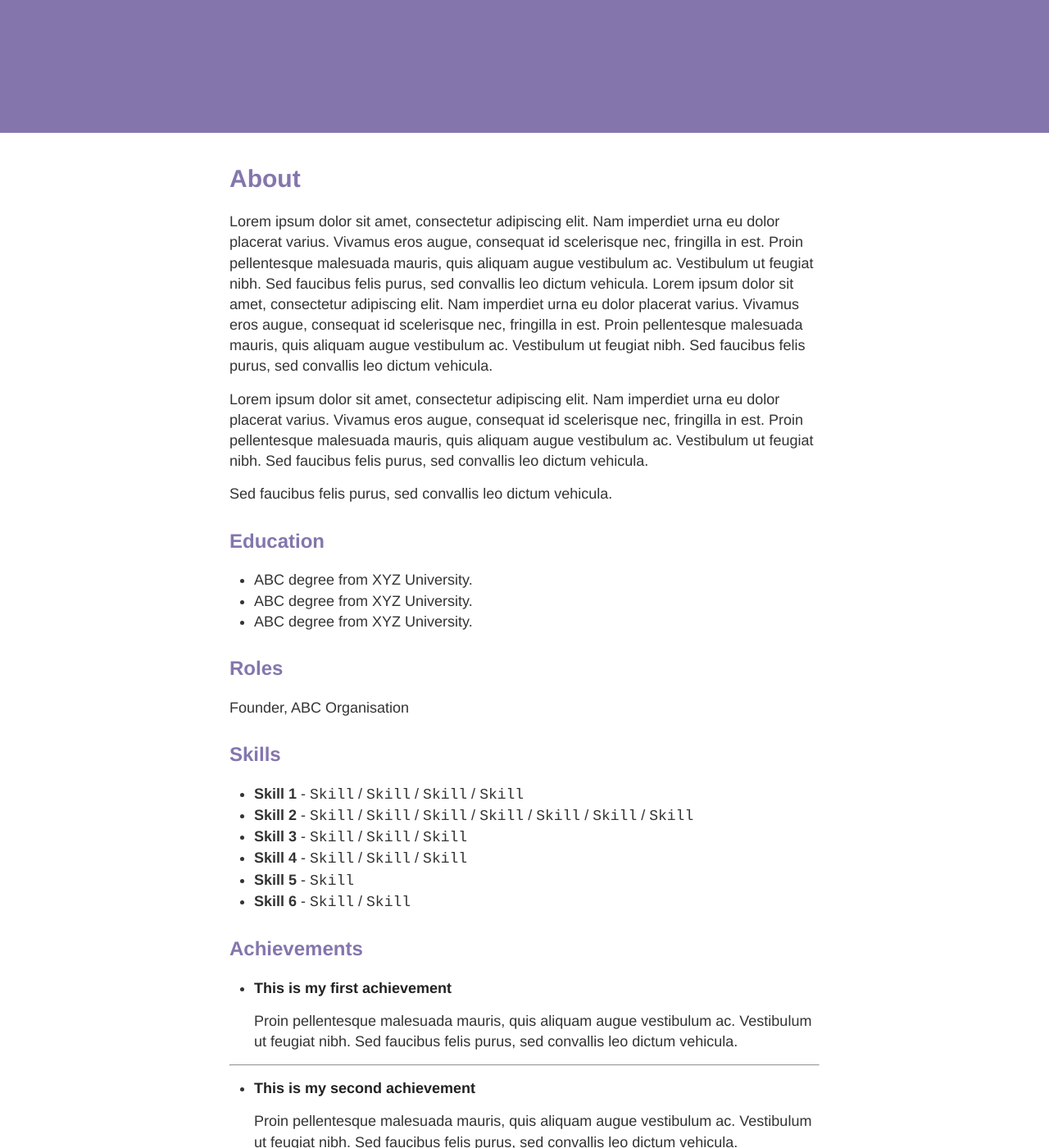
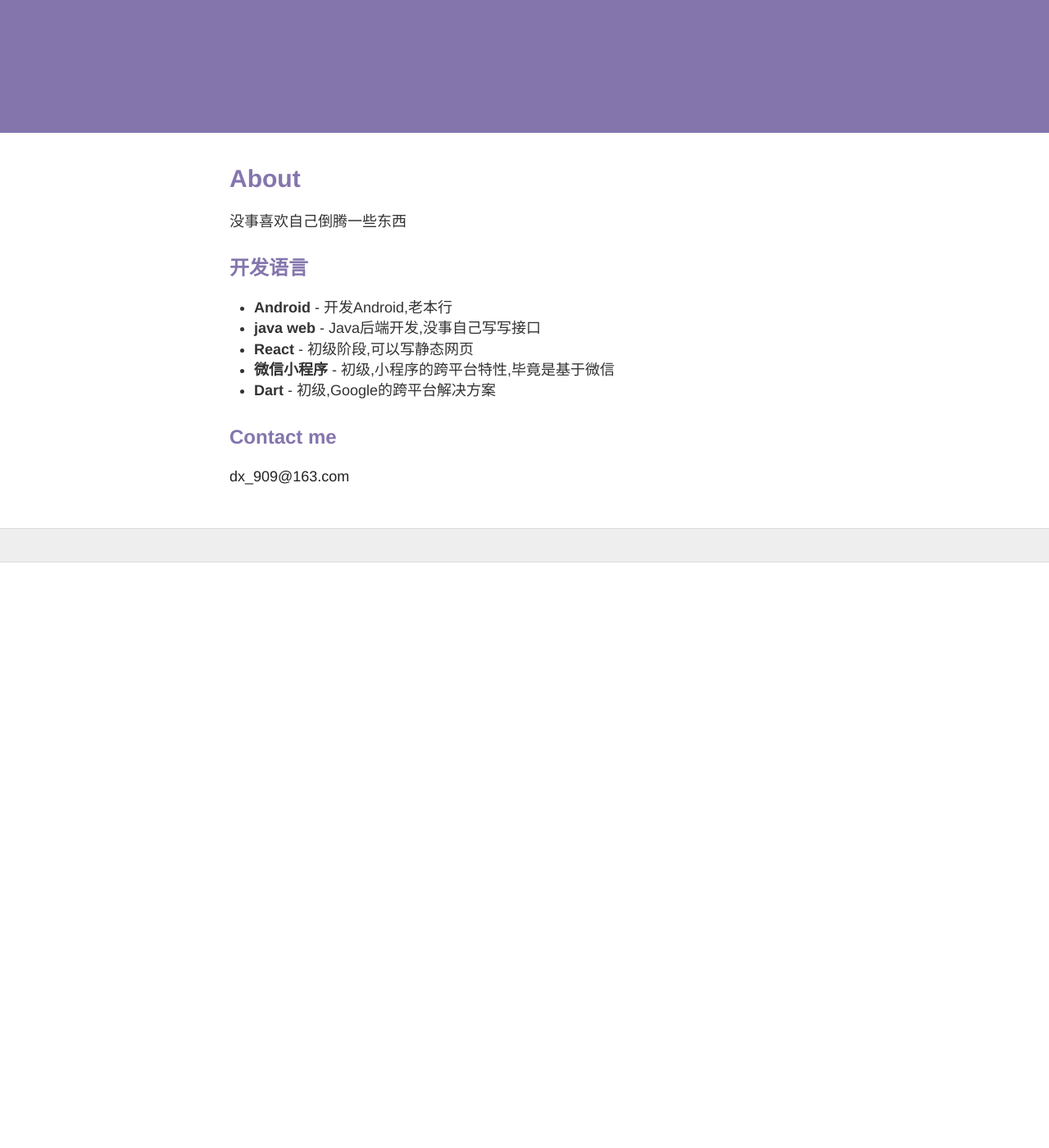
Before and after one commit to output-value/output-value.github.io, a Jekyll site: the page built from about.md, in a window 1280 px wide and 1400 px high, scrolled down 481 px. Shown: the whole window at 82% size. Built offline with Jekyll 4.4.1, drawn with Linux system fonts in a browser that asks for light colours; nearby versions of some CDN libraries; after the commit the page ends 1167 px from its top, so only the background shows below that; some of the changed text lies outside the part shown.

Commit message:
修改abount

```diff
--- a/about.md
+++ b/about.md
@@ -4,52 +4,17 @@ title: About
 permalink: /about/
 ---
 
-Lorem ipsum dolor sit amet, consectetur adipiscing elit. Nam imperdiet urna eu dolor placerat varius. Vivamus eros augue, consequat id scelerisque nec, fringilla in est. Proin pellentesque malesuada mauris, quis aliquam augue vestibulum ac. Vestibulum ut feugiat nibh. Sed faucibus felis purus, sed convallis leo dictum vehicula. Lorem ipsum dolor sit amet, consectetur adipiscing elit. Nam imperdiet urna eu dolor placerat varius. Vivamus eros augue, consequat id scelerisque nec, fringilla in est. Proin pellentesque malesuada mauris, quis aliquam augue vestibulum ac. Vestibulum ut feugiat nibh. Sed faucibus felis purus, sed convallis leo dictum vehicula.
+没事喜欢自己倒腾一些东西
 
-Lorem ipsum dolor sit amet, consectetur adipiscing elit. Nam imperdiet urna eu dolor placerat varius. Vivamus eros augue, consequat id scelerisque nec, fringilla in est. Proin pellentesque malesuada mauris, quis aliquam augue vestibulum ac. Vestibulum ut feugiat nibh. Sed faucibus felis purus, sed convallis leo dictum vehicula.
+## 开发语言
 
-Sed faucibus felis purus, sed convallis leo dictum vehicula.
-
-## Education
-
-* ABC degree from XYZ University.
-* ABC degree from XYZ University.
-* ABC degree from XYZ University.
-
-## Roles
-
-Founder, ABC Organisation
-
-## Skills
-
-* **Skill 1** - `Skill` / `Skill` / `Skill` / `Skill`
-* **Skill 2** - `Skill` / `Skill` / `Skill` / `Skill` / `Skill` / `Skill` / `Skill`
-* **Skill 3** - `Skill` / `Skill` / `Skill`
-* **Skill 4** - `Skill` / `Skill` / `Skill`
-* **Skill 5** - `Skill`
-* **Skill 6** - `Skill` / `Skill`
-
-
-## Achievements
-
-
-* [**This is my first achievement**](#)
-
-   Proin pellentesque malesuada mauris, quis aliquam augue vestibulum ac. Vestibulum ut feugiat nibh. Sed faucibus felis purus, sed convallis leo dictum vehicula.
-
-***
-
-* [**This is my second achievement**](#)
-
-    Proin pellentesque malesuada mauris, quis aliquam augue vestibulum ac. Vestibulum ut feugiat nibh. Sed faucibus felis purus, sed convallis leo dictum vehicula.
-
-***
-
-* [**This is my third achievement**](#)
-
-   Proin pellentesque malesuada mauris, quis aliquam augue vestibulum ac. Vestibulum ut feugiat nibh. Sed faucibus felis purus, sed convallis leo dictum vehicula
+* **Android** - 开发Android,老本行
+* **java web** - Java后端开发,没事自己写写接口
+* **React** - 初级阶段,可以写静态网页
+* **微信小程序** - 初级,小程序的跨平台特性,毕竟是基于微信
+* **Dart** - 初级,Google的跨平台解决方案
 
 
 ## Contact me
 
-[agarwal.akshay.akshay8@gmail.com](mailto:agarwal.akshay.akshay8@gmail.com)
+[dx_909@163.com](mailto:dx_909@163.com)
```
